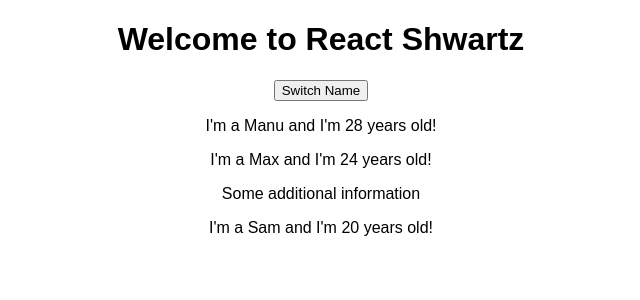
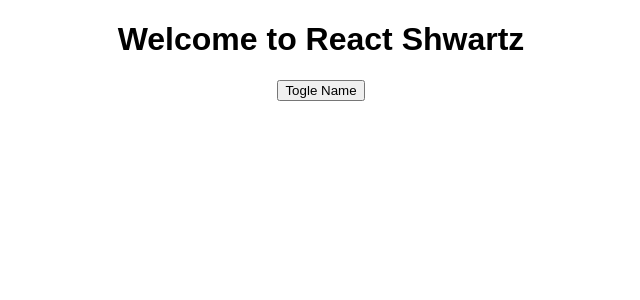
Before and after one commit to Areckyfox/ReactShwarz, a React (Create React App) app in the folder burger-schwartz/: page / in a window 1280 px wide. Shown: the top 300 px of the page, without its empty margins (319-959 px from the left). Built offline with nearby package versions, Linux system fonts and the light colour scheme.

Commit message:
flexibleLists

```diff
--- a/burger-schwartz/src/App.js
+++ b/burger-schwartz/src/App.js
@@ -5,42 +5,63 @@
 class App extends Component {
   state = {
     persons: [
-      { name: "Manu", age: "28" },
-      { name: "Max", age: "24" },
-      { name: "Sam", age: "20" }
-    ]
+      { id: "1", name: "Manu", age: "28" },
+      { id: "2", name: "Max", age: "24" },
+      { id: "3", name: "Sam", age: "20" }
+    ],
+    showPersons: false
   };
-  switchNameHandler = name => {
+
+  deletePersonHandler = (index) => {
+    let newPersons = this.state.persons.filter((el, i)=> i !== index)
+    this.setState ({
+      persons: newPersons
+    })
+  }
+  togglePersonsHandlers = () => {
+    let show = this.state.showPersons;
     this.setState({
-      persons: [
-        { name: name, age: "28" },
-        { name: "Max", age: "24" },
-        { name: "Sam", age: "99" }
-      ]
+      showPersons: !show
     });
   };
+  changeInputHandler = (event, idPerson) => {
+   let personId = this.state.persons.findIndex((el)=> el.id === idPerson);
+
+    const person = { ...this.state.persons[personId] };
+    person.name = event.target.value
+    const persons = [...this.state.persons];
+    persons[personId] = person;
+
+    this.setState({
+      persons: persons
+    })
+  }
   render() {
+    let persons = null;
+    if (this.state.showPersons) {
+      persons = (
+        <div>
+          {this.state.persons.map(({id, name, age }, index) => {
+            return (
+              <Person
+                key={id}
+                name={name}
+                age={age}
+                click={() => this.deletePersonHandler(index)}
+                val={name}
+                changed={event => this.changeInputHandler(event, id)}
+              />
+            );
+          })}
+        </div>
+      );
+    }
+
     return (
       <div className="App">
         <h1>Welcome to React Shwartz</h1>
-        <button onClick={this.switchNameHandler.bind(this, "Maksikon")}>
-          Switch Name
-        </button>
-        <Person
-          name={this.state.persons[0].name}
-          age={this.state.persons[0].age}
-        />
-        <Person
-          name={this.state.persons[1].name}
-          age={this.state.persons[1].age}
-          click={() => this.switchNameHandler("Szczałkom")}
-        >
-          Some additional information
-        </Person>
-        <Person
-          name={this.state.persons[2].name}
-          age={this.state.persons[2].age}
-        />
+        <button onClick={this.togglePersonsHandlers}>Togle Name</button>
+        {persons}
       </div>
     );
   }
--- a/burger-schwartz/src/Person/Person.js
+++ b/burger-schwartz/src/Person/Person.js
@@ -1,9 +1,10 @@
 import React from "react";
 
 const person = props => {
-  const { name, age, click, children } = props;
+  const { name, age, click, children, val, changed } = props;
   return (
     <div>
+      <input type="text" value={val} onChange={changed} />
       <p onClick={click}>
         I'm a {name} and I'm {age} years old!{" "}
       </p>
```
